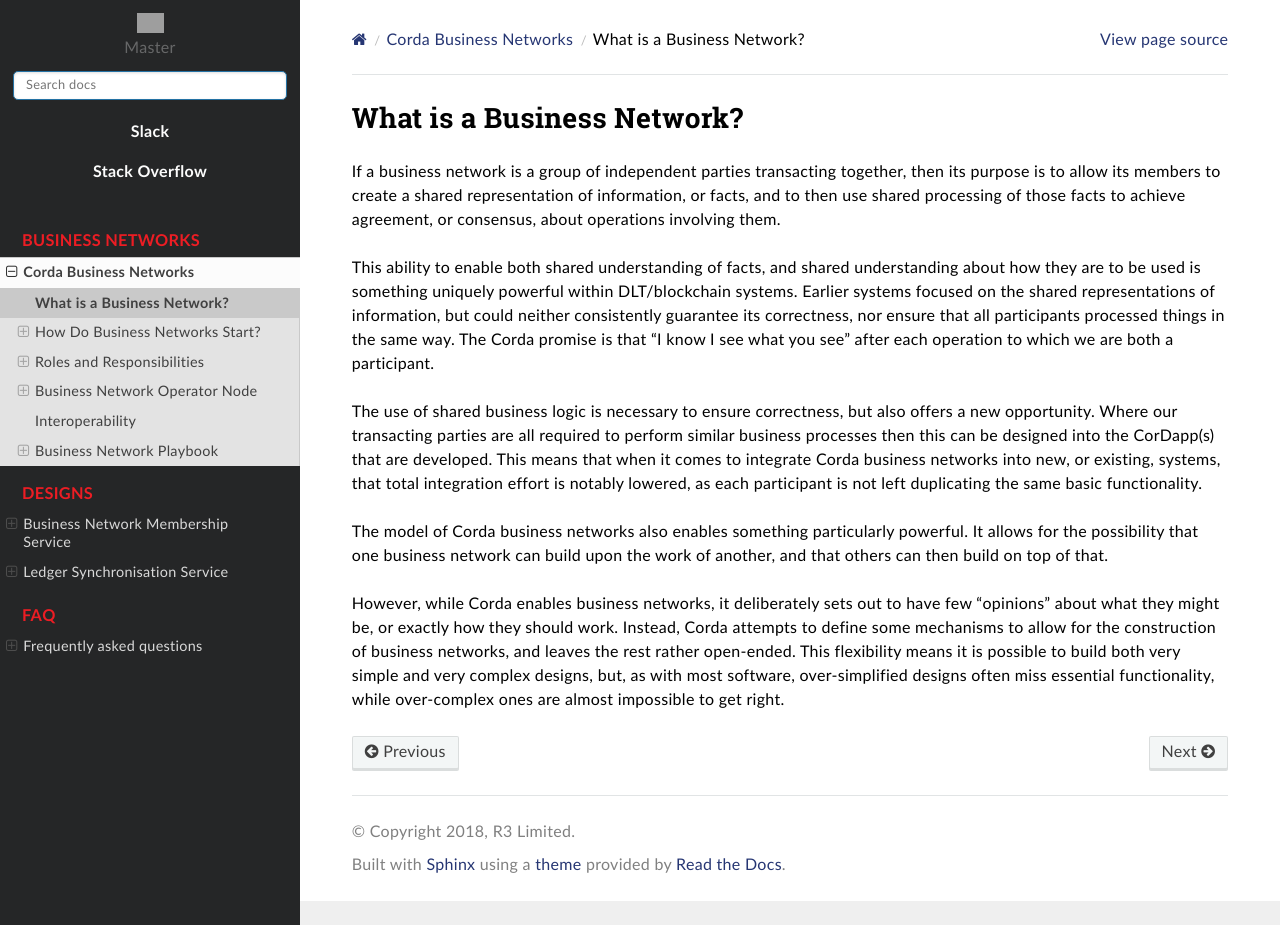
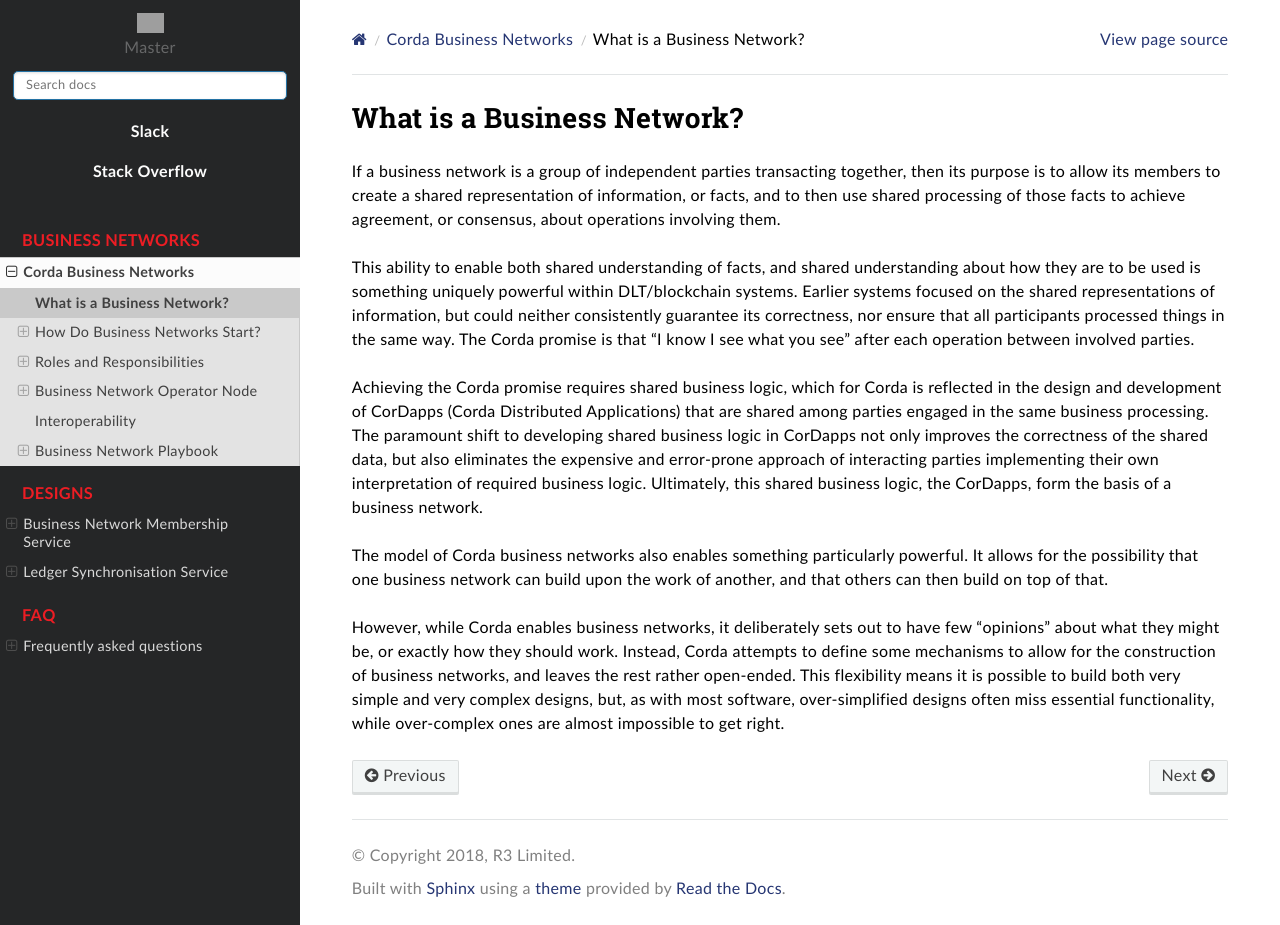
Before and after one commit to corda/corda-solutions, a Sphinx documentation site: the page built from docs/source/business-networks/what-is-a-business-network.rst, in a window 1280 px wide and 925 px high. Built offline with Sphinx 7.4.7 and the Read the Docs theme 2.0.0, drawn with Linux system fonts in a browser that asks for light colours; grey boxes are pictures that could not be loaded.

Commit message:
Updates to What is a Business Network

```diff
--- a/docs/source/business-networks/what-is-a-business-network.rst
+++ b/docs/source/business-networks/what-is-a-business-network.rst
@@ -8,14 +8,9 @@
 This ability to enable both shared understanding of facts, and shared understanding about how they are to be used
 is something uniquely powerful within DLT/blockchain systems.  Earlier systems focused on the shared representations
 of information, but could neither consistently guarantee its correctness, nor ensure that all participants processed
-things in the same way.  The Corda promise is that "I know I see what you see" after each operation to which we are both
-a participant.
+things in the same way.  The Corda promise is that "I know I see what you see" after each operation between involved parties.
 
-The use of shared business logic is necessary to ensure correctness, but also offers a new opportunity.  Where
-our transacting parties are all required to perform similar business processes then this can be designed into the
-CorDapp(s) that are developed.  This means that when it comes to integrate Corda business networks into
-new, or existing, systems, that total integration effort is notably lowered, as each participant is not left
-duplicating the same basic functionality.
+Achieving the Corda promise requires shared business logic, which for Corda is reflected in the design and development of CorDapps (Corda Distributed Applications) that are shared among parties engaged in the same business processing. The paramount shift to developing shared business logic in CorDapps not only improves the correctness of the shared data, but also eliminates the expensive and error-prone approach of interacting parties implementing their own interpretation of required business logic. Ultimately, this shared business logic, the CorDapps, form the basis of a business network.
 
 The model of Corda business networks also enables something particularly powerful.  It allows for the possibility
 that one business network can build upon the work of another, and that others can then build on top of that.
```
